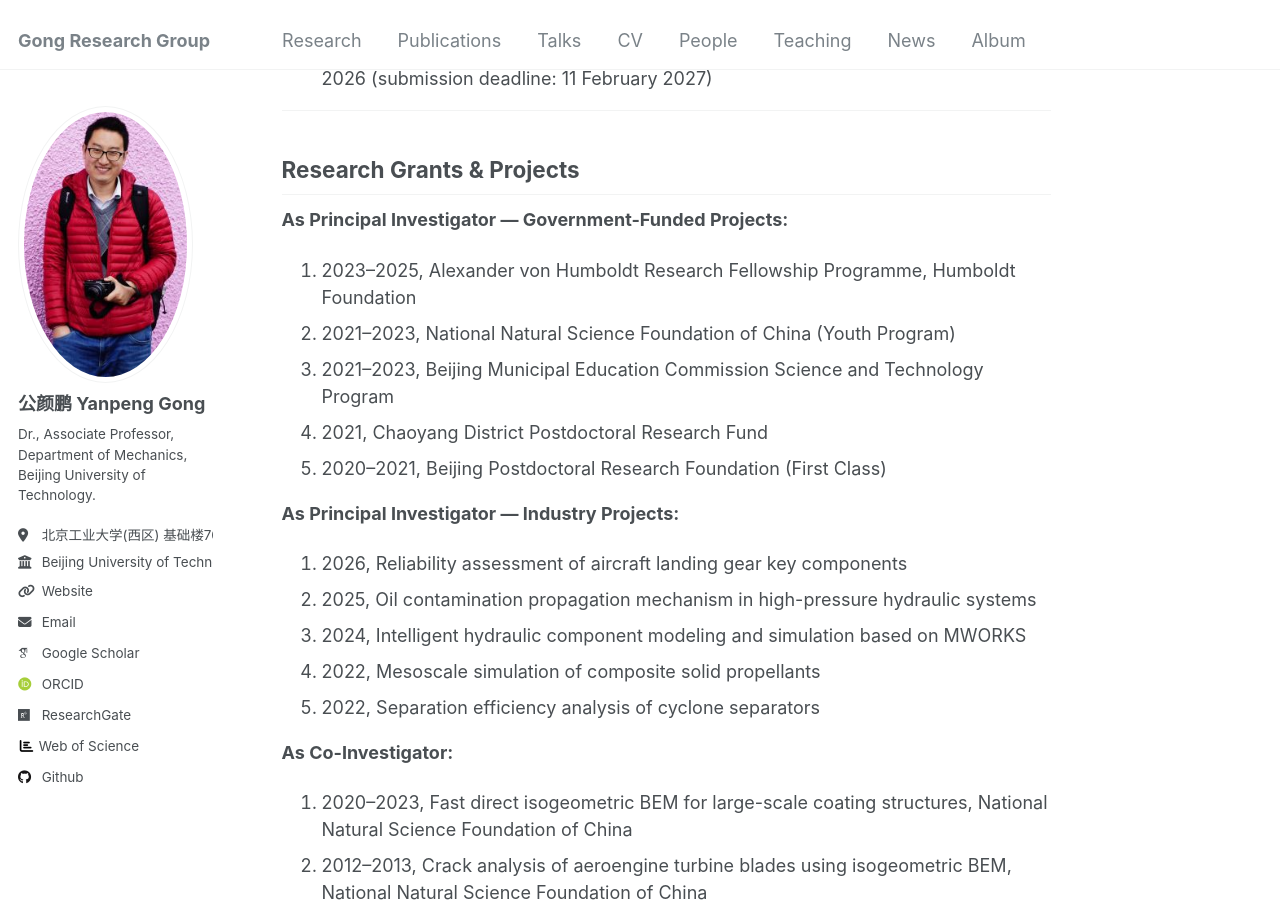
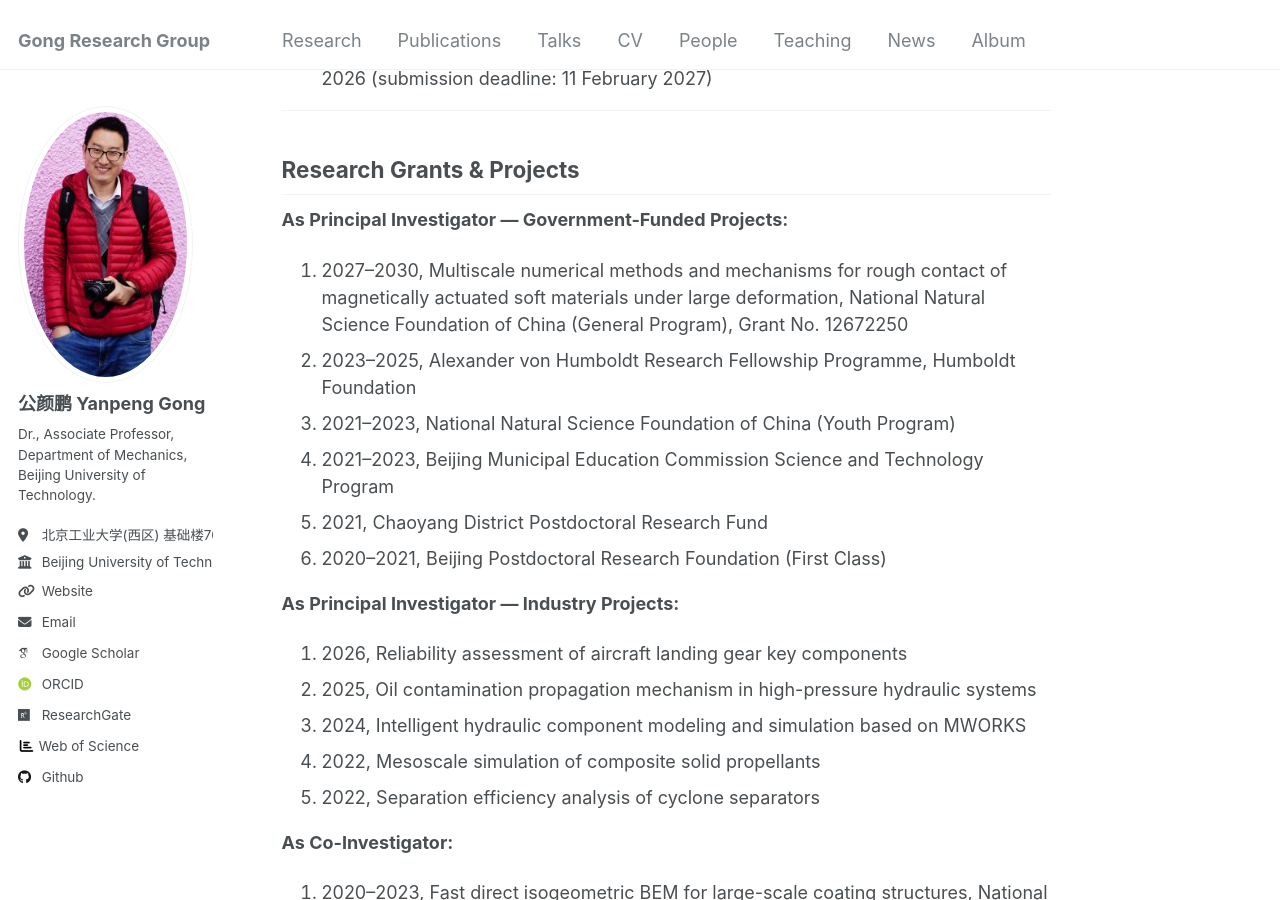
Before and after one commit to yanpeng-gong/yanpeng-gong.github.io, a Jekyll site: the page built from files/CV_YanpengGong.md, in a window 1280 px wide and 900 px high, scrolled down 1767 px. Built offline with Jekyll 4.4.1, drawn with Linux system fonts in a browser that asks for light colours; some web fonts are replaced; our own code applies the rules of GitHub Pages for plain Markdown files; comment, search, counter and statistics services are not loaded.

Commit message:
site: add NSFC General Program grant

```diff
--- a/files/CV_YanpengGong.md
+++ b/files/CV_YanpengGong.md
@@ -52,11 +52,12 @@ Email: yanpeng.gong@bjut.edu.cn | Web: https://yanpeng-gong.github.io
 ## Research Grants & Projects
 
 **As Principal Investigator — Government-Funded Projects:**
-1. 2023–2025, Alexander von Humboldt Research Fellowship Programme, Humboldt Foundation
-2. 2021–2023, National Natural Science Foundation of China (Youth Program)
-3. 2021–2023, Beijing Municipal Education Commission Science and Technology Program
-4. 2021, Chaoyang District Postdoctoral Research Fund
-5. 2020–2021, Beijing Postdoctoral Research Foundation (First Class)
+1. 2027–2030, Multiscale numerical methods and mechanisms for rough contact of magnetically actuated soft materials under large deformation, National Natural Science Foundation of China (General Program), Grant No. 12672250
+2. 2023–2025, Alexander von Humboldt Research Fellowship Programme, Humboldt Foundation
+3. 2021–2023, National Natural Science Foundation of China (Youth Program)
+4. 2021–2023, Beijing Municipal Education Commission Science and Technology Program
+5. 2021, Chaoyang District Postdoctoral Research Fund
+6. 2020–2021, Beijing Postdoctoral Research Foundation (First Class)
 
 **As Principal Investigator — Industry Projects:**
 1. 2026, Reliability assessment of aircraft landing gear key components
```
Also changed, not shown: _news/news.md (+3 -0 lines), _pages/about.md (+2 -2 lines), _pages/cv.md (+1 -0 lines), _research/research.md (+4 -3 lines).
